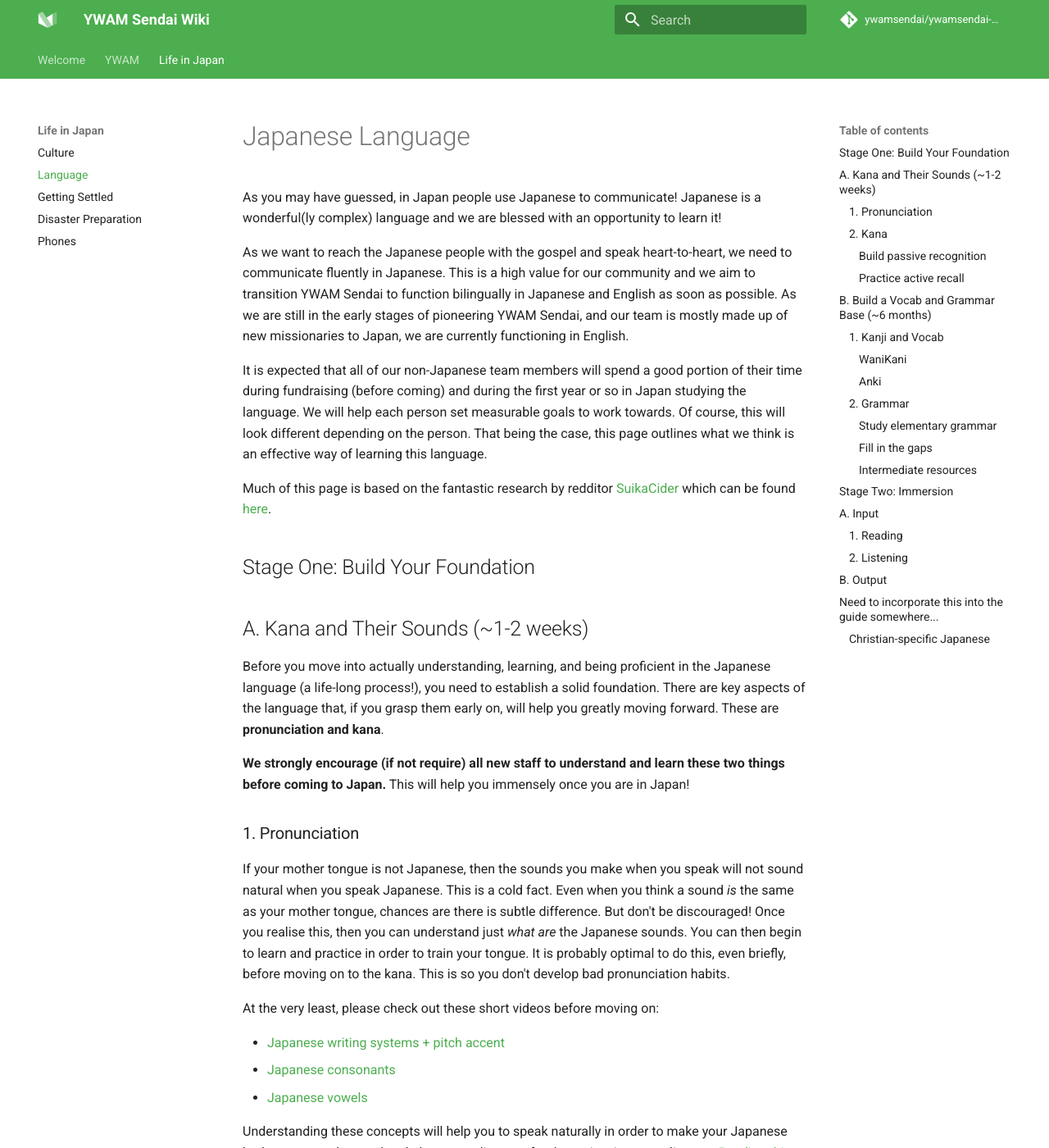
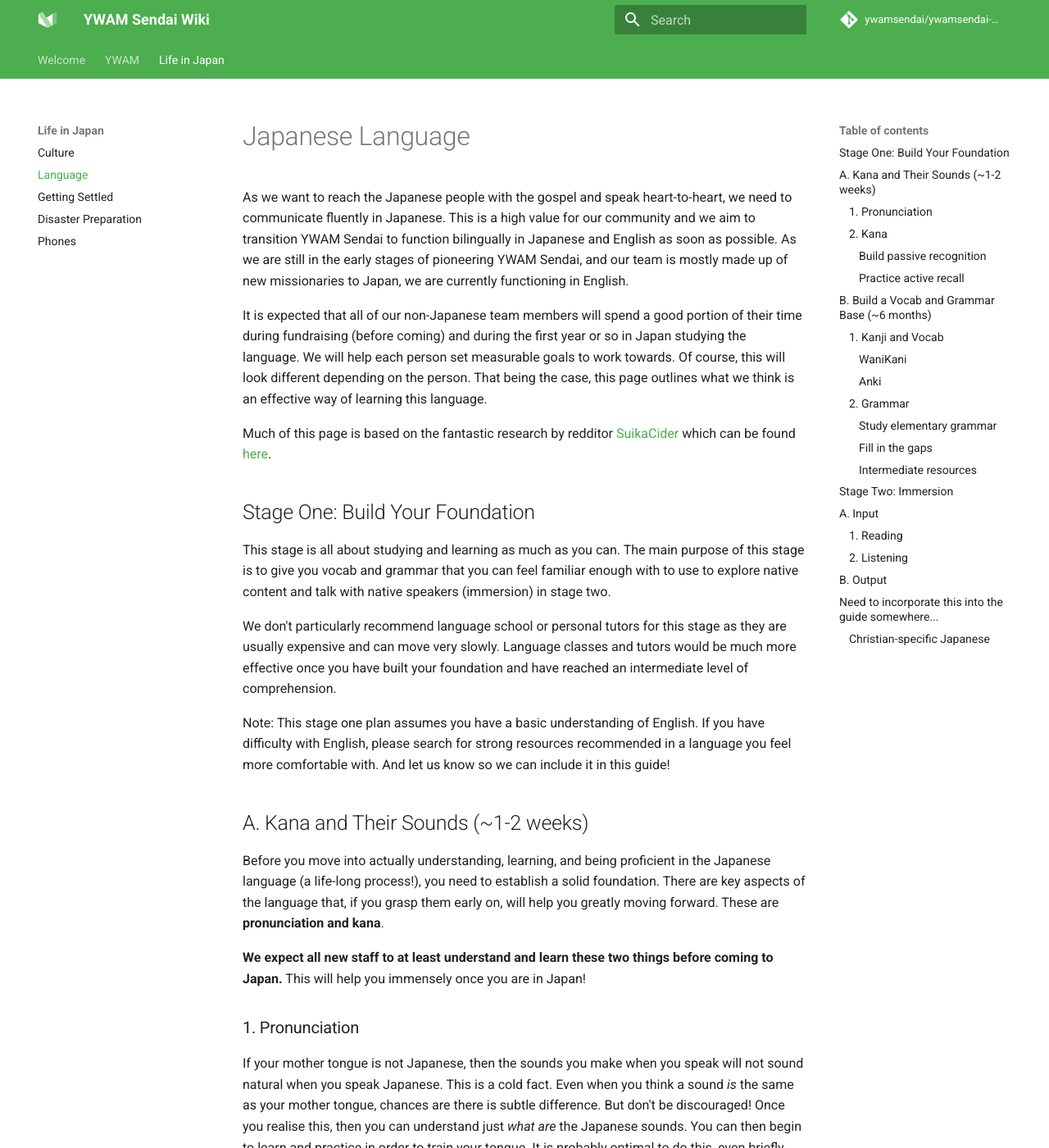
Before and after one commit to ywamsendai/ywamsendai-wiki, an MkDocs documentation site: the page built from docs/lifeinjapan/language.md, in a window 1280 px wide and 1400 px high. Shown: the whole window at 82% size. Built offline with MkDocs 1.6.1 and Material for MkDocs 9.7.7, drawn with Linux system fonts in a browser that asks for light colours; comment, search, counter and statistics services are not loaded; some of the changed text lies outside the part shown.

Commit message:
added more content

```diff
--- a/docs/lifeinjapan/language.md
+++ b/docs/lifeinjapan/language.md
@@ -1,6 +1,4 @@
 # Japanese Language
-
-As you may have guessed, in Japan people use Japanese to communicate! Japanese is a wonderful(ly complex) language and we are blessed with an opportunity to learn it!
 
 As we want to reach the Japanese people with the gospel and speak heart-to-heart, we need to communicate fluently in Japanese. This is a high value for our community and we aim to transition YWAM Sendai to function bilingually in Japanese and English as soon as possible. As we are still in the early stages of pioneering YWAM Sendai, and our team is mostly made up of new missionaries to Japan, we are currently functioning in English.
 
@@ -10,11 +8,17 @@
 
 ## Stage One: Build Your Foundation
 
+This stage is all about studying and learning as much as you can. The main purpose of this stage is to give you vocab and grammar that you can feel familiar enough with to use to explore native content and talk with native speakers (immersion) in stage two.
+
+We don't particularly recommend language school or personal tutors for this stage as they are usually expensive and can move very slowly. Language classes and tutors would be much more effective once you have built your foundation and have reached an intermediate level of comprehension.
+
+Note: This stage one plan assumes you have a basic understanding of English. If you have difficulty with English, please search for strong resources recommended in a language you feel more comfortable with. And let us know so we can include it in this guide!
+
 ## A. Kana and Their Sounds (~1-2 weeks)
 
 Before you move into actually understanding, learning, and being proficient in the Japanese language (a life-long process!), you need to establish a solid foundation. There are key aspects of the language that, if you grasp them early on, will help you greatly moving forward. These are **pronunciation and kana**.
 
-**We strongly encourage (if not require) all new staff to understand and learn these two things before coming to Japan.** This will help you immensely once you are in Japan!
+**We expect all new staff to at least understand and learn these two things before coming to Japan.** This will help you immensely once you are in Japan!
 
 ### 1. Pronunciation
 
@@ -164,18 +168,29 @@
 
 Here are some places to find easier to read native content:
 
-[NHK Easy News](https://www3.nhk.or.jp/news/easy/)
-[Matcha](https://matcha-jp.com/easy)
-[Watanoc](http://watanoc.com/)
-[Satori Reader](https://www.satorireader.com/)
-[LingQ’s Mini Stories](https://www.lingq.com/en/learn-japanese-online/courses/411402/)
-[Other NHK](https://www3.nhk.or.jp/nhkworld/en/learnjapanese/)
+[NHK Easy News](https://www3.nhk.or.jp/news/easy/) |  [Matcha](https://matcha-jp.com/easy) | [Watanoc](http://watanoc.com/) | [Satori Reader](https://www.satorireader.com/) | [LingQ’s Mini Stories](https://www.lingq.com/en/learn-japanese-online/courses/411402/) | [Other NHK](https://www3.nhk.or.jp/nhkworld/en/learnjapanese/)
 
 ### 2. Listening
 
+Here are some resources you can use to advance your listening capability.
 
+[Good YouTube channel for beginner listening](https://www.youtube.com/channel/UCIciBLpZ6BP2XNYTFXb6eRQ) | [Good YouTube channel for intermediate listening](https://www.youtube.com/channel/UCjQdQA4j4LyCDqZH6IJQRDQ) | [TBS News](https://news.tbs.co.jp/) | [Listen to a dramatised Japanese Bible](https://graceandmercy.or.jp/app/)
 
 ## B. Output
+
+Its time to output everything you have been learning and inputting! The best way to do this is to make native Japanese friends! Here are some ways you can do this:
+
+* Meet people at church
+* Find local club activities where you can do various things with local people, such as sports, cooking, knitting, reading manga, language exchange etc.
+* Strike up conversations with random people on the street
+
+When you meet people who you think would be interested in hanging out, add them to Line, then ask them to go out for coffee or something! Be intentional with speaking only Japanese.
+
+If you desire to talk with someone who will intentionally correct your Japanese and teach you about grammar points, the following may be worth considering:
+
+* Finding a local language tutor
+* Attending local intermediate/advanced Japanese classes or conversation groups
+* Find a language tutor on [iTalki](https://www.italki.com/teachers/japanese)
 
 ## Need to incorporate this into the guide somewhere...
 
```
Also changed, not shown: other parts of docs/lifeinjapan/language.md (+1 -1 lines).
